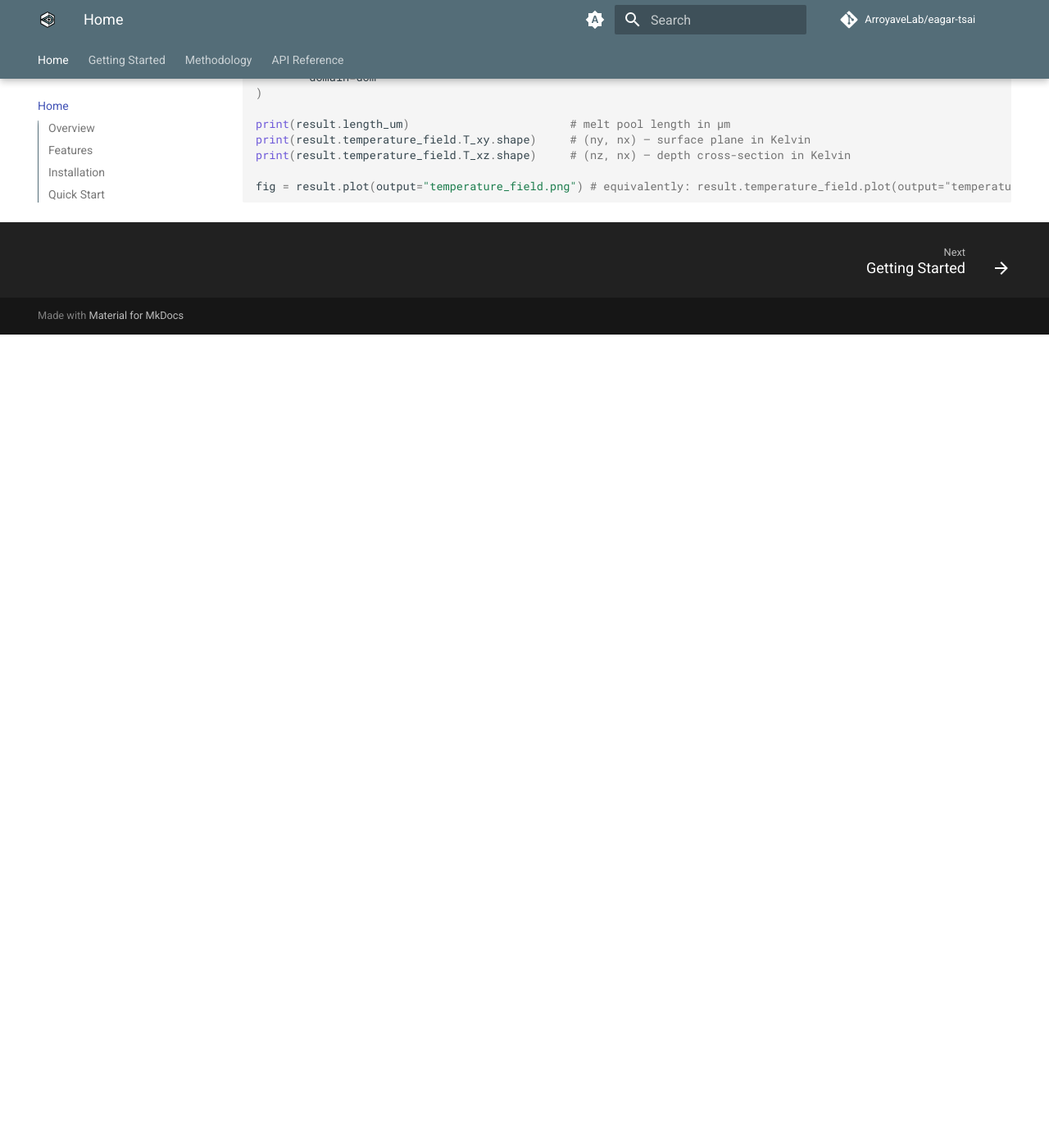
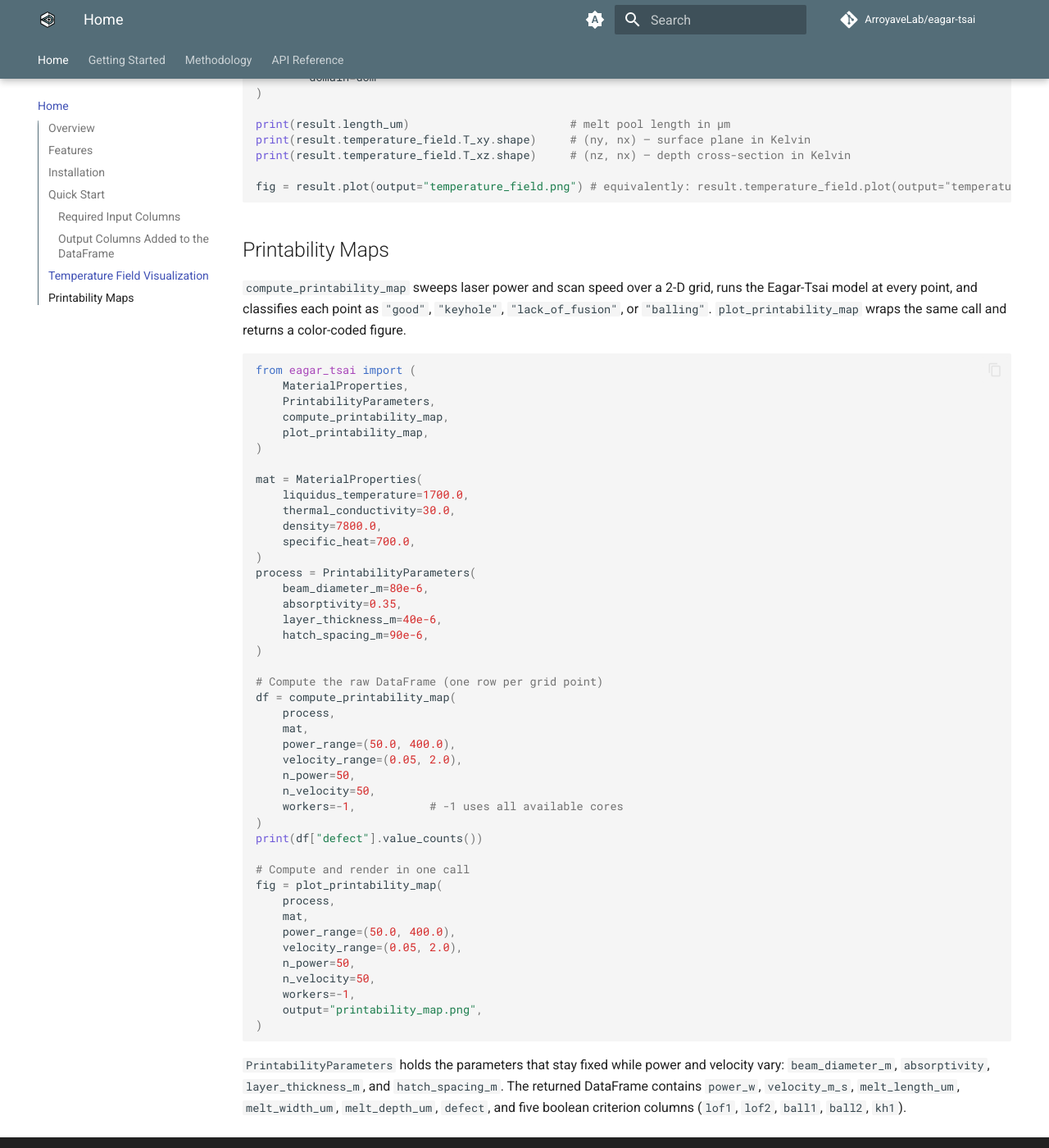
Before and after one commit to ArroyaveLab/eagar-tsai, an MkDocs documentation site: the page built from docs/index.md, in a window 1280 px wide and 1400 px high, scrolled down 4214 px. Shown: the whole window at 82% size. Built offline with MkDocs 1.6.1 and Material for MkDocs 9.7.7, drawn with Linux system fonts in a browser that asks for light colours; comment, search, counter and statistics services are not loaded; before the commit the page ends 4622 px from its top, so only the background shows below that.

Commit message:
Add documentation for printability map computation and visualization

````diff
--- a/docs/index.md
+++ b/docs/index.md
@@ -172,3 +172,55 @@
 
 fig = result.plot(output="temperature_field.png") # equivalently: result.temperature_field.plot(output="temperature_field.png")
 ```
+
+## Printability Maps
+
+`compute_printability_map` sweeps laser power and scan speed over a 2-D grid, runs the Eagar-Tsai model at every point, and classifies each point as `"good"`, `"keyhole"`, `"lack_of_fusion"`, or `"balling"`. `plot_printability_map` wraps the same call and returns a color-coded figure.
+
+```python
+from eagar_tsai import (
+    MaterialProperties,
+    PrintabilityParameters,
+    compute_printability_map,
+    plot_printability_map,
+)
+
+mat = MaterialProperties(
+    liquidus_temperature=1700.0,
+    thermal_conductivity=30.0,
+    density=7800.0,
+    specific_heat=700.0,
+)
+process = PrintabilityParameters(
+    beam_diameter_m=80e-6,
+    absorptivity=0.35,
+    layer_thickness_m=40e-6,
+    hatch_spacing_m=90e-6,
+)
+
+# Compute the raw DataFrame (one row per grid point)
+df = compute_printability_map(
+    process,
+    mat,
+    power_range=(50.0, 400.0),
+    velocity_range=(0.05, 2.0),
+    n_power=50,
+    n_velocity=50,
+    workers=-1,           # -1 uses all available cores
+)
+print(df["defect"].value_counts())
+
+# Compute and render in one call
+fig = plot_printability_map(
+    process,
+    mat,
+    power_range=(50.0, 400.0),
+    velocity_range=(0.05, 2.0),
+    n_power=50,
+    n_velocity=50,
+    workers=-1,
+    output="printability_map.png",
+)
+```
+
+`PrintabilityParameters` holds the parameters that stay fixed while power and velocity vary: `beam_diameter_m`, `absorptivity`, `layer_thickness_m`, and `hatch_spacing_m`. The returned DataFrame contains `power_w`, `velocity_m_s`, `melt_length_um`, `melt_width_um`, `melt_depth_um`, `defect`, and five boolean criterion columns (`lof1`, `lof2`, `ball1`, `ball2`, `kh1`).
````
